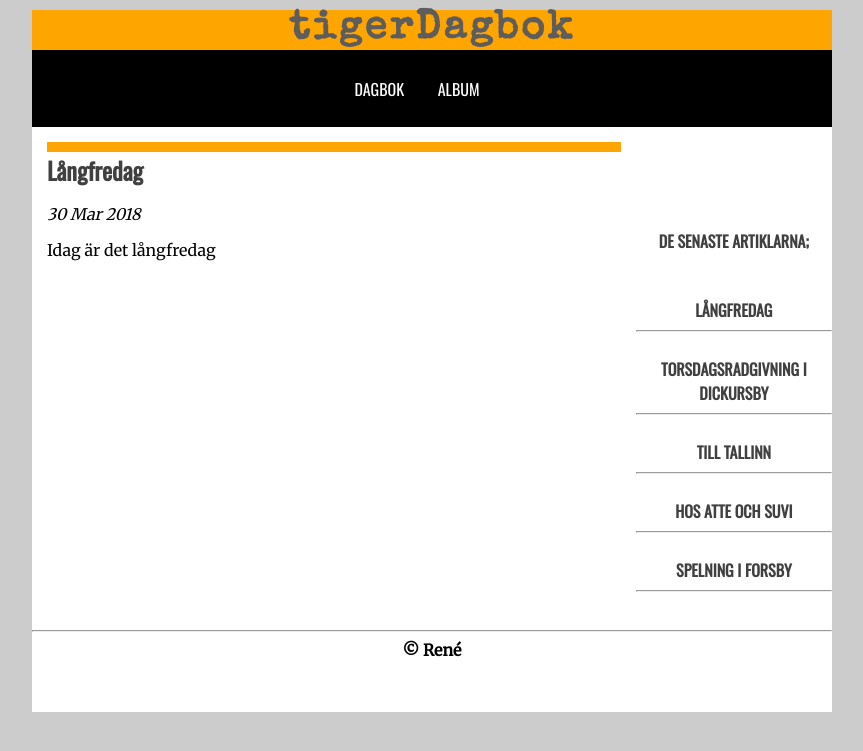
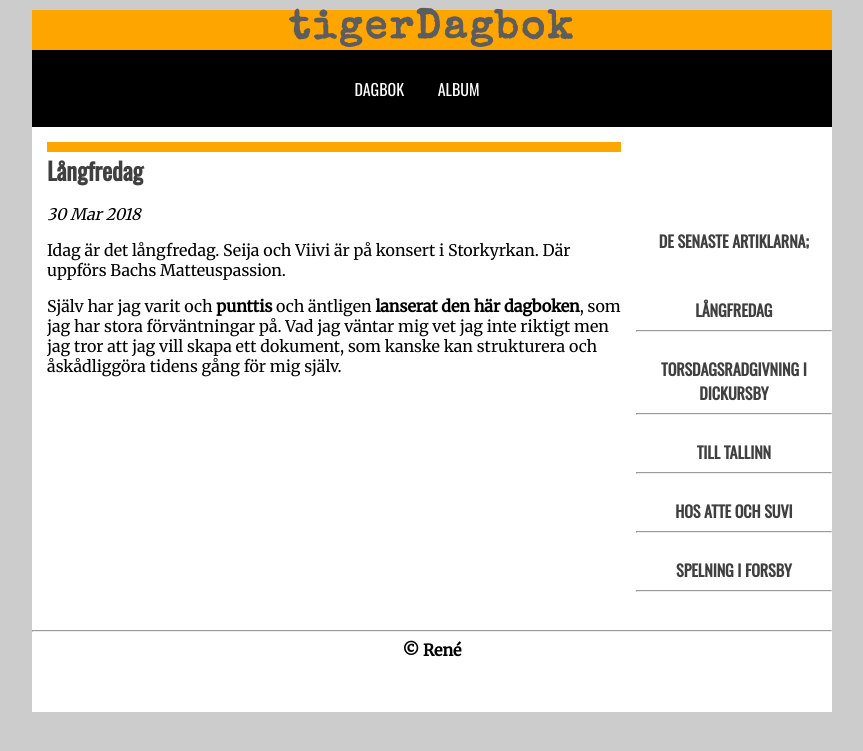
Before and after one commit to tigerre1/dagbok, a Jekyll site: the page built from _posts/2018-03-30-långfredag.md, in a window 1280 px wide. Shown: the top 751 px of the page, without its empty margins (208-1071 px from the left). Built offline with Jekyll 4.4.1, drawn with Linux system fonts in a browser that asks for light colours; nearby versions of some CDN libraries.

Commit message:
Update 2018-03-30-långfredag.md

```diff
--- a/_posts/2018-03-30-långfredag.md
+++ b/_posts/2018-03-30-långfredag.md
@@ -1,6 +1,10 @@
 ---
 layout: post
 title: Långfredag
-image_path:
+image_path: null
+published: true
+image-path: assets/images/IMG_20180330_203711.jpg
 ---
-Idag är det långfredag
+Idag är det långfredag. Seija och Viivi är på konsert i Storkyrkan. Där uppförs Bachs Matteuspassion.
+
+Själv har jag varit och **punttis** och äntligen **lanserat den här dagboken**, som jag har stora förväntningar på. Vad jag väntar mig vet jag inte riktigt men jag tror att jag vill skapa ett dokument, som kanske kan strukturera och åskådliggöra tidens gång för mig själv.
```
